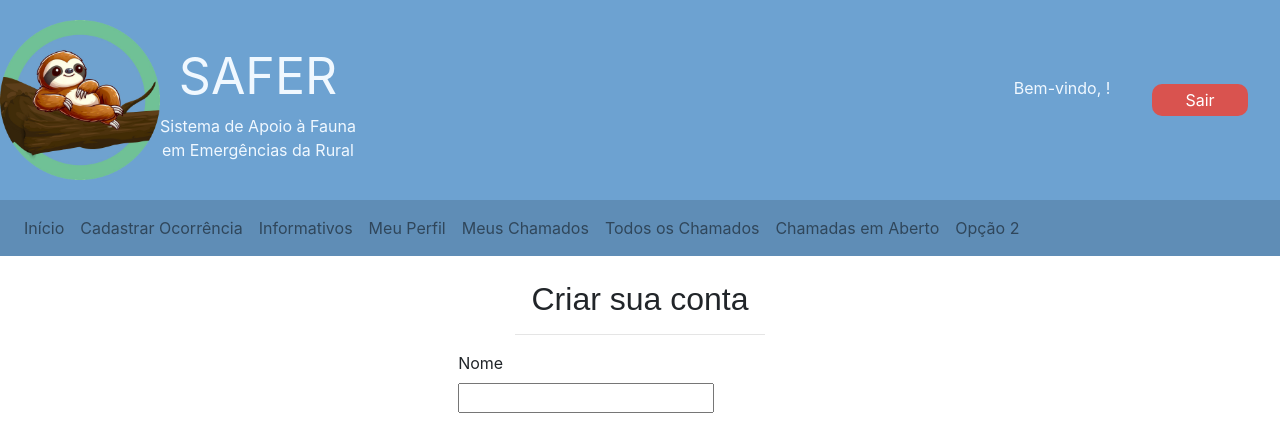
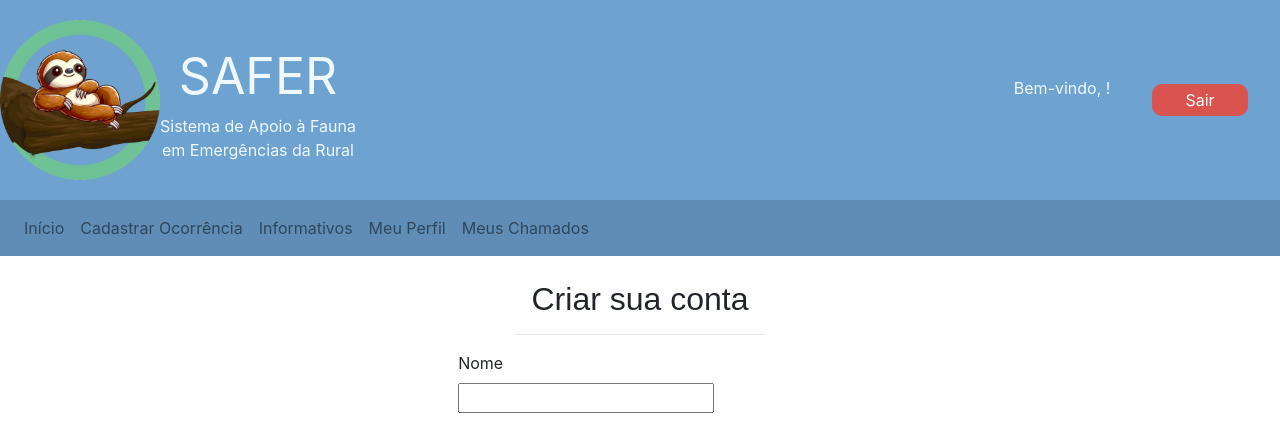
Before and after one commit to Bits-Busters/SAFER, a Django app: page /cadastro/ in a window 1280 px wide. Shown: the top 430 px of the page. Run offline with Django 5.2, Linux system fonts and the light colour scheme; the visitor is signed in with stand-in values (Sample User, id 1); some libraries are stand-ins or nearby versions.

Commit message:
Atualização NAVBAR (Hierarquia de acesso), ajuste da tela home apos login com sucesso

```diff
--- a/Projeto/SAFERapp/beans/Forms.py
+++ b/Projeto/SAFERapp/beans/Forms.py
@@ -93,7 +93,6 @@ class ImagemForm(forms.ModelForm):
         fields = ['Image']
         widgets = {
             'Image': forms.ClearableFileInput(attrs={
-            'class': 'form-control',
             'style': '''
                 font-size: 12px;
                 display: block;
--- a/Projeto/SAFERapp/templates/TopTemplate.html
+++ b/Projeto/SAFERapp/templates/TopTemplate.html
@@ -78,7 +78,7 @@
                     <p class="d-lg-none">Bem-vindo, {{ user.nome }}!</p>
                 {% endif %}
                 <li class="nav-item">
-                    <a href="/" class="nav-link" href="#">Início <span class="sr-only">(Página atual)</span></a>
+                    <a href="/" class="nav-link" href="#">Início</a>
                 </li>
                 <li class="nav-item">
                     <a href="{% url 'formulario' %}" class="nav-link" href="#">Cadastrar Ocorrência</a>
@@ -94,13 +94,19 @@
                     <a href="{% url 'telaChamados' tipoChamado='meus-chamados' %}" class="nav-link" href="#">Meus Chamados</a>
                 </li>
                 <li class="nav-item">
-                    <a href= "{% url 'telaChamados' tipoChamado='todos-os-chamados' %}" class="nav-link" href="#">Todos os Chamados</a>
+                    {% if user.tipo_usuario == 'admin' or user.tipo_usuario == 'gestor' or user.tipo_usuario == 'analista' %}
+                        <a href= "{% url 'telaChamados' tipoChamado='chamados-aceitos' %}" class="nav-link" href="#">Chamados Aceitos</a>
+                    {% endif %}
                 </li>
                 <li class="nav-item">
-                    <a class="nav-link" href="#">Chamadas em Aberto</a>
+                    {% if user.tipo_usuario == 'admin' or user.tipo_usuario == 'gestor' or user.tipo_usuario == 'analista' %}
+                        <a href= "#" class="nav-link" href="#">Gerenciar Usuários</a>
+                    {% endif %}
                 </li>
                 <li class="nav-item">
-                    <a class="nav-link" href="#">Opção 2</a>
+                    {% if user.tipo_usuario == 'admin' or user.tipo_usuario == 'gestor' or user.tipo_usuario == 'analista' %}
+                        <a href= "#" class="nav-link" href="#">Gerar Relatório</a>
+                    {% endif %}
                 </li>
                 {% endif %}
             </ul>
--- a/Projeto/SAFERapp/views.py
+++ b/Projeto/SAFERapp/views.py
@@ -204,6 +204,7 @@ class CadastroView(View):
 class HomeView(View):
     def get(self, request):
         return render(request, 'home.html', {})
+
     def post(self, request):
         email = request.POST['emailLogin']
         password = request.POST['passwordLogin']
@@ -212,7 +213,7 @@ class HomeView(View):
 
         if user is not None:
             login(request, user)
-            return redirect('telaUsuario', username=user.nome)
+            return render(request, 'home.html', {})
         else:
             print("Email ou senha errados")
             print(user)
```
